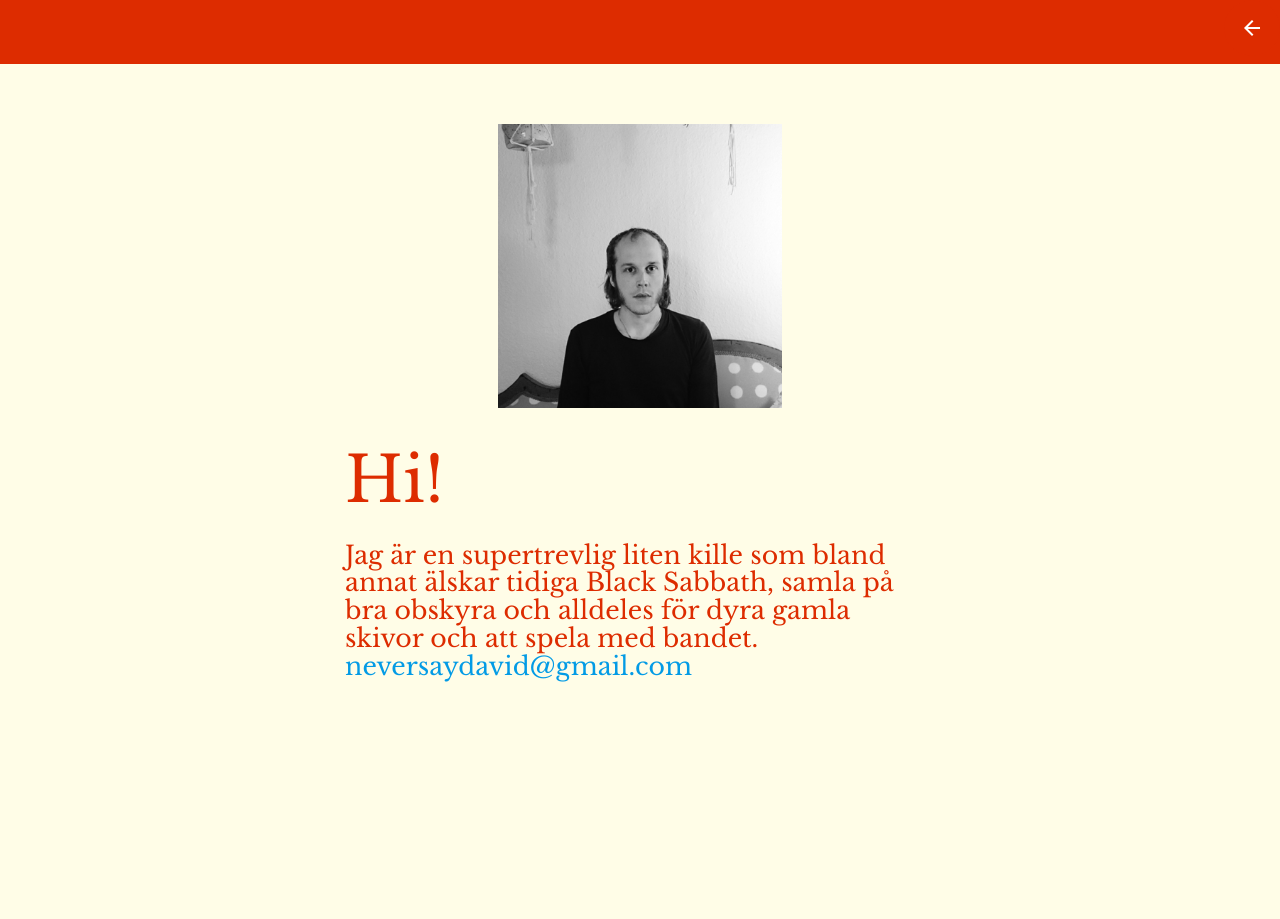
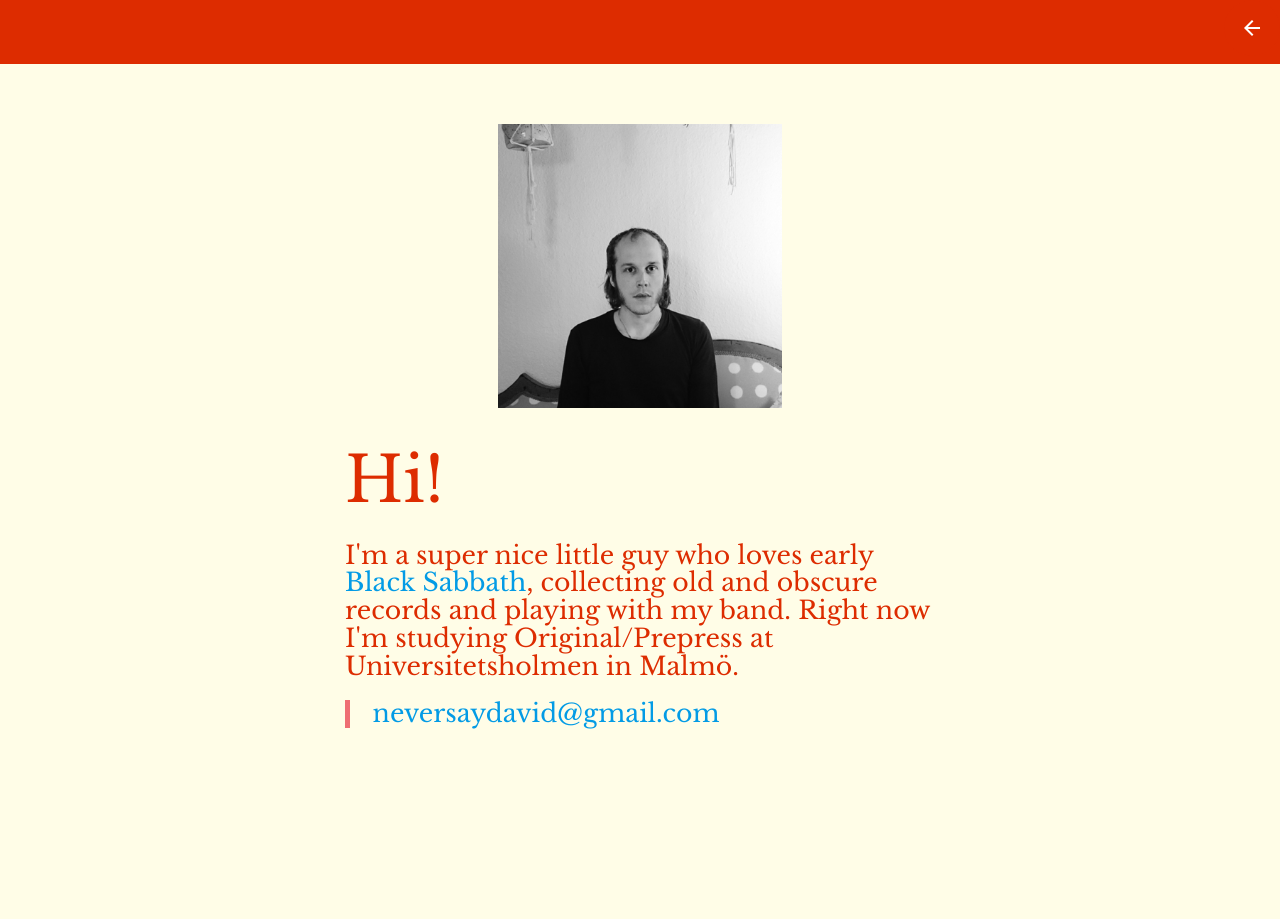
Before and after one commit to neversaydavid/neversaydavid.github.io, a Jekyll site: the page built from about.md, in a window 1280 px wide. Built offline with Jekyll 4.4.1, drawn with Linux system fonts in a browser that asks for light colours.

Commit message:
new content

```diff
--- a/about.md
+++ b/about.md
@@ -4,39 +4,11 @@ layout: default
 permalink: /about/
 ---
 
-<!-- <nav>
-  <div class="nav-wrapper">
-    <a href="/index" class="brand-logo right"><i class="material-icons">arrow_back</i></a>
-  </div>
-</nav> -->
-
 <nav>
   <div class="nav-wrapper">
     <a href="/index" class="btn-floating btn-large deep-orange accent-4 right"><i class="material-icons">arrow_back</i></a>
   </div>
 </nav>
-
-<!-- <div class="container">
-  <div class="row">
-    <div class="three columns">&nbsp;</div>
-    <div class="six columns">
-     <img class="u-max-full-width" src="/images/about.jpg">
-   </div>
-   <div class="three columns">&nbsp;</div>
- </div>
-</div>
-
-<div class="container">
-  <div class="row">
-    <div class="offset-by-one ten columns">
-
-      <h1>HERRO!</h1>
-      <p>Jag är en supertrevlig liten kille som bland annat älskar tidiga Black Sabbath, samla på bra obskyra och alldeles för dyra gamla skivor och att spela med bandet.</p>
-      <a href="mailto:&#110;&#101;&#118;&#101;&#114;&#115;&#097;&#121;&#100;&#097;&#118;&#105;&#100;&#064;&#103;&#109;&#097;&#105;&#108;&#046;&#099;&#111;&#109;" class="push_button">neversaydavid@gmail.com</a>
-    </div>
-  </div>
-</div> -->
-
 
 <div class="container wrapper">
 
@@ -47,8 +19,9 @@ permalink: /about/
     </div>
     <div class="col s12 m8 offset-m2">
       <h1>Hi!</h1>
-      <h2 class="flow-text">Jag är en supertrevlig liten kille som bland annat älskar tidiga Black Sabbath, samla på bra obskyra och alldeles för dyra gamla skivor och att spela med bandet.
-      <a href="mailto:&#110;&#101;&#118;&#101;&#114;&#115;&#097;&#121;&#100;&#097;&#118;&#105;&#100;&#064;&#103;&#109;&#097;&#105;&#108;&#046;&#099;&#111;&#109;" class="push_button">neversaydavid@gmail.com</a> </h2>
+      <h2 class="flow-text">I'm a super nice little guy who loves early <a href="https://youtu.be/v6l0Co3EE6k">Black Sabbath</a>, collecting old and obscure records and playing with my band. Right now I'm studying Original/Prepress at Universitetsholmen in Malmö.
+        <blockquote><a href="mailto:&#110;&#101;&#118;&#101;&#114;&#115;&#097;&#121;&#100;&#097;&#118;&#105;&#100;&#064;&#103;&#109;&#097;&#105;&#108;&#046;&#099;&#111;&#109;" class="push_button">neversaydavid@gmail.com</a></blockquote></h2>
+
     </div>
 
   </div>
```
Also changed, not shown: _posts/2016-11-20-ball02.markdown (added, +13 -0 lines), images/vid_ball01_thumb.jpg (added), images/vid_seremonia01_thumb.jpg, images/vid_theDahmers01_thumb.jpg.
